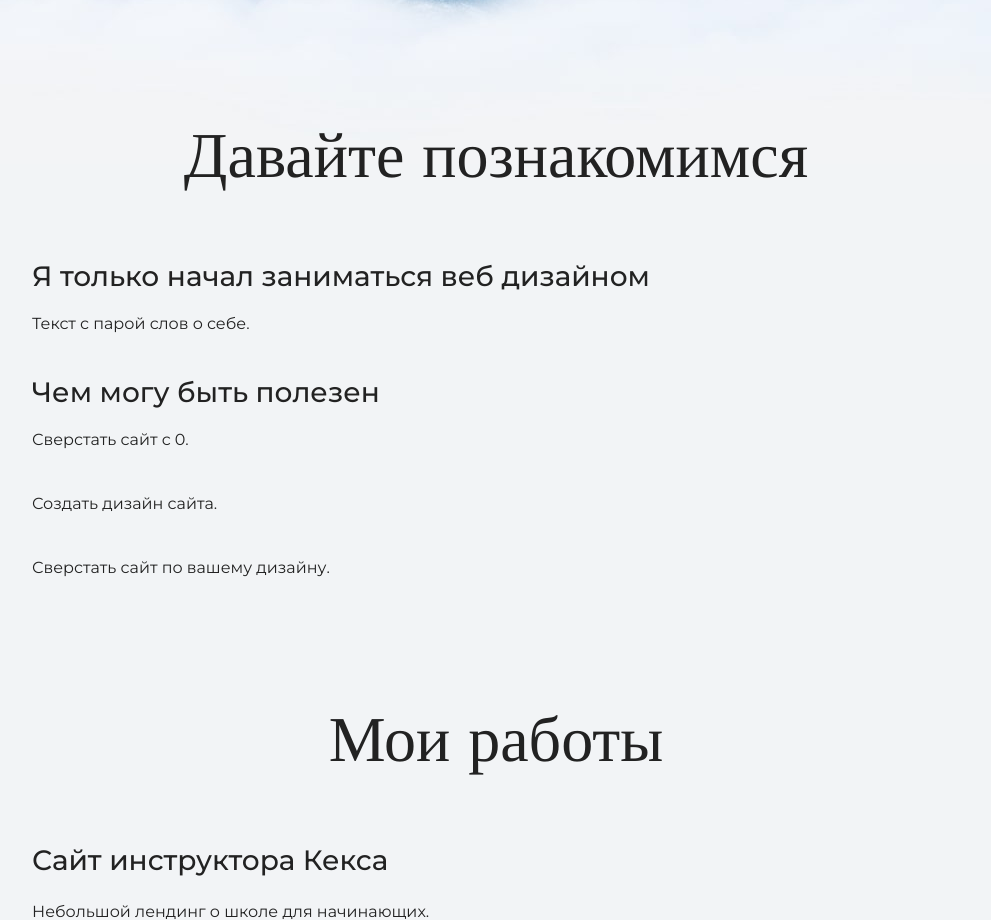
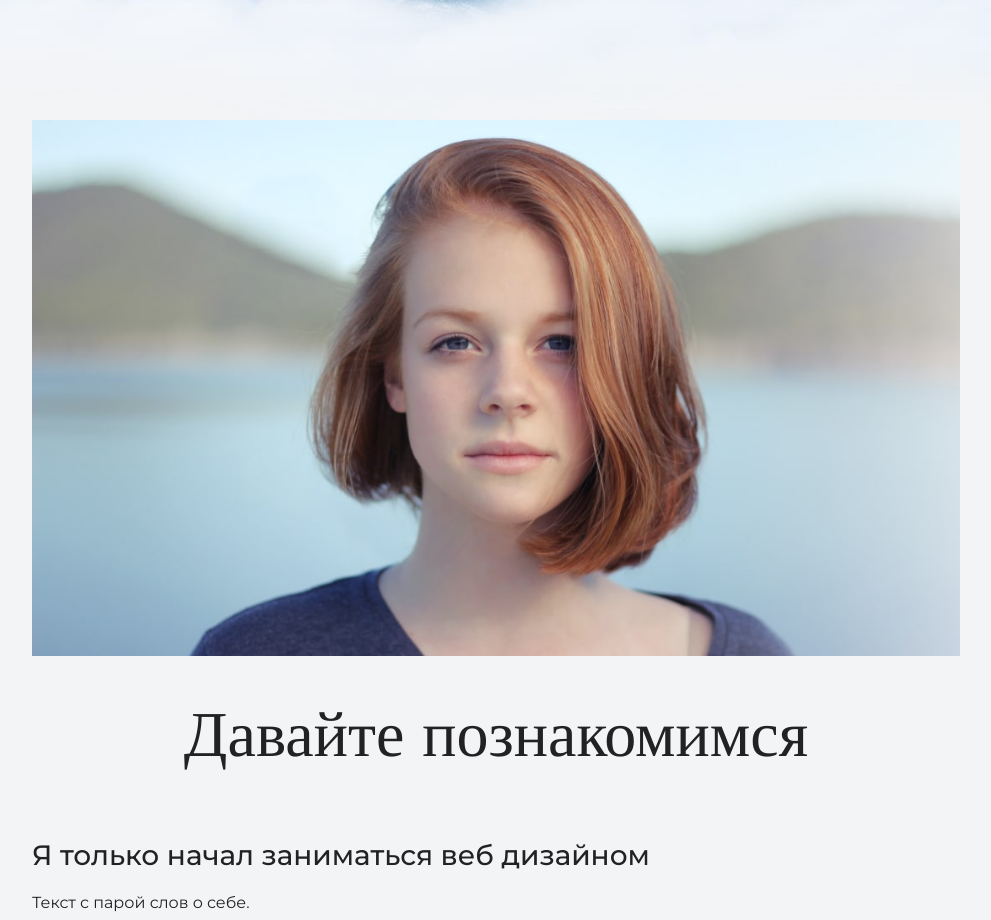
Before and after one commit to red-creator/my-site, a plain HTML site: page index.html in a window 1280 px wide. Shown: the part 916-1836 px from the top of the page, without its empty margins (144-1135 px from the left). Drawn offline with nearby package versions, Linux system fonts and the light colour scheme.

Commit message:
Добавление фотографии

```diff
--- a/index.html
+++ b/index.html
@@ -22,6 +22,9 @@
     </section>
 
     <section class="intro">
+	    <figure class="user-image">
+  <img src="files/user.jpg" width="928" height="536" alt="Моя фотография">
+            </figure>
       <h2 class="subheading">Давайте познакомимся</h2>
       <h3>Я только начал заниматься веб дизайном</h3>
       <p>Текст с парой слов о себе.</p>
```
